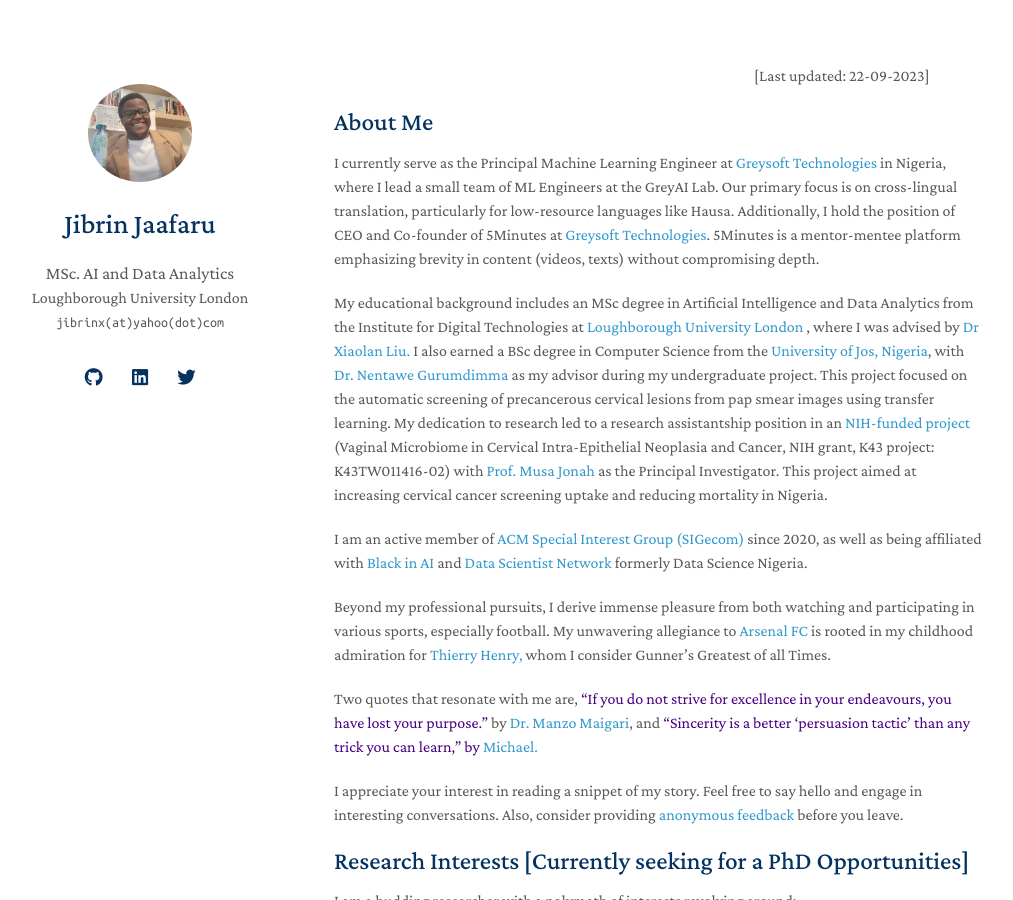
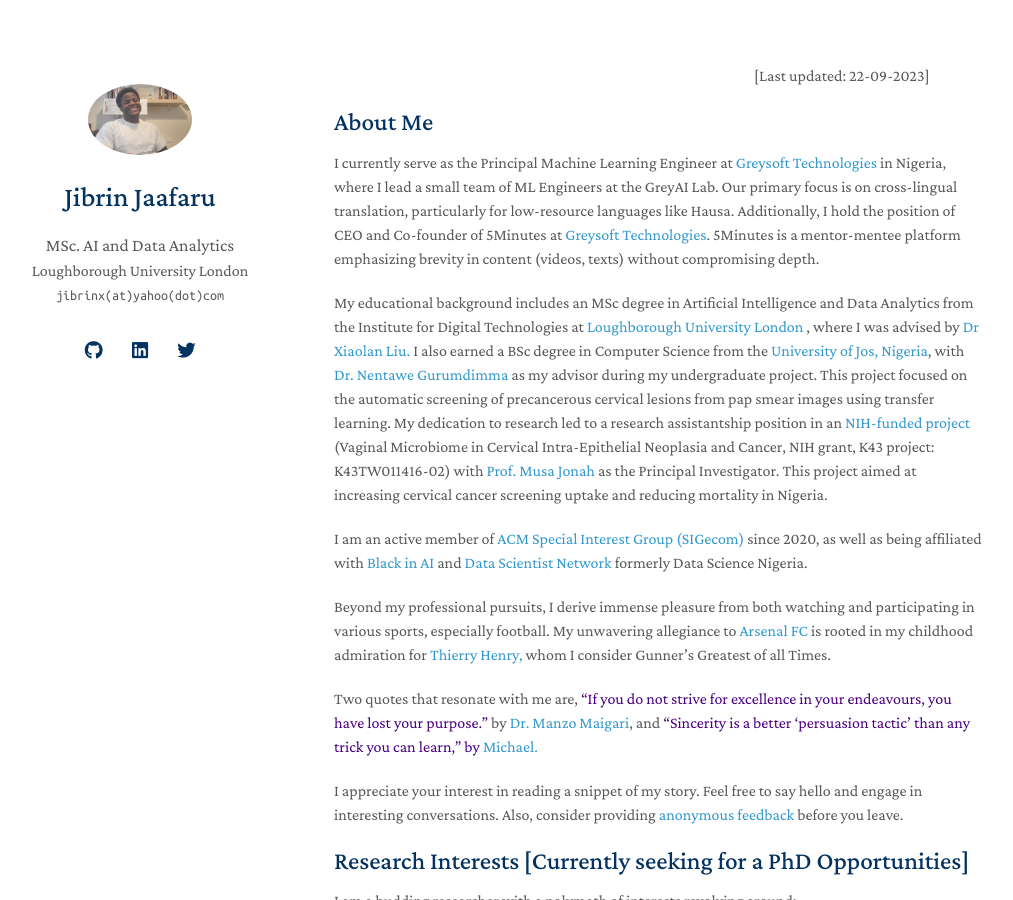
Before and after one commit to jibrinx/jibrinx.github.io, a Jekyll site: the page built from index.md, in a window 1280 px wide and 900 px high. Shown: the whole window, without its empty margins (136-1149 px from the left). Built offline with Jekyll 4.4.1, drawn with Linux system fonts in a browser that asks for light colours; nearby versions of some CDN libraries; a style sheet for code colours, icons or effects is not loaded.

Commit message:
Update _config.yml

```diff
--- a/_config.yml
+++ b/_config.yml
@@ -20,7 +20,7 @@
 
 # Images (e.g., your profile picture and your website's favicon)
 # "favicon" and "favicon_dark" are used for the light and dark modes, respectively.
-avatar: ./assets/img/jibrin.jpg
+avatar: ./assets/img/20221018_133156.jpg
 favicon: ./assets/img/favicon.png
 favicon_dark: ./assets/img/favicon.png
 
```
